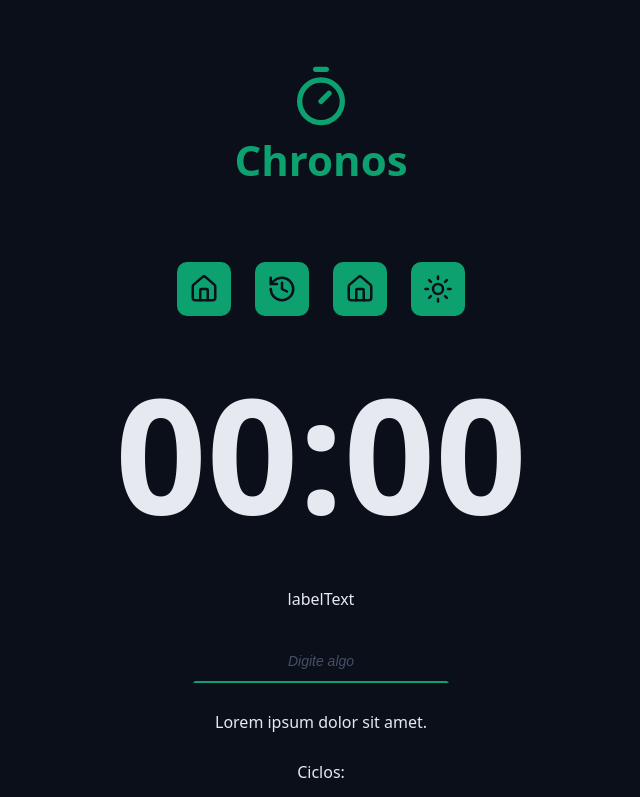
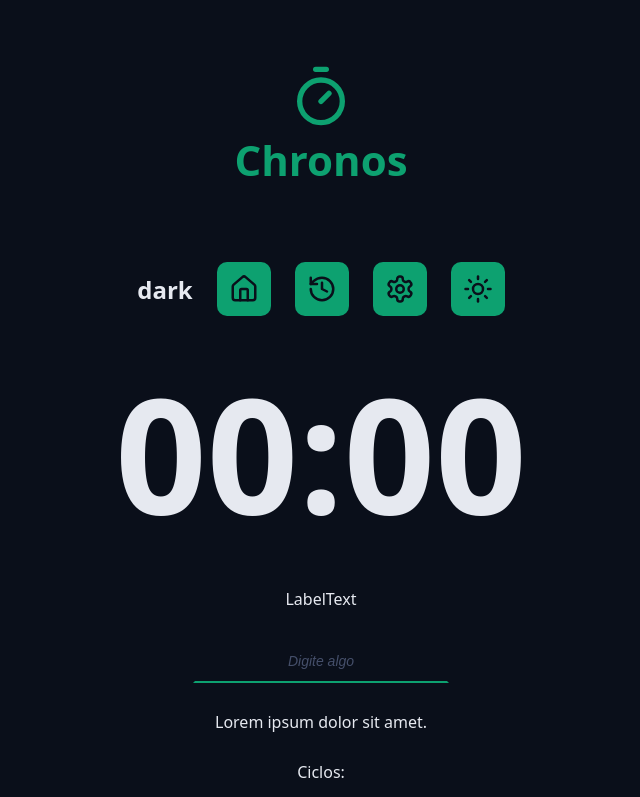
Before and after one commit to dutra357/chronos-app, a React (Vite) app in the folder app/: page / in a window 1280 px wide. Shown: the top 797 px of the page, without its empty margins (319-959 px from the left). Built offline with nearby package versions, Linux system fonts and the light colour scheme.

Commit message:
HOOK: Ajuste de botão com useEffect() com array cheio.

```diff
--- a/app/src/App.tsx
+++ b/app/src/App.tsx
@@ -11,11 +11,11 @@ import { DefaultButton } from './components/button/DefaultButton';
 import { Footer } from './components/footer/Footer';
 import { PlayCircleIcon, StopCircleIcon } from 'lucide-react';
 
-
 function App() {
 
   return (
     <>
+
       <Container>
         <Logo />
       </Container>
@@ -35,7 +35,7 @@ function App() {
             <InputDefault
               id='input'
               type='text'
-              labelText='labelText'
+              labelText='LabelText'
               placeholder='Digite algo'
             />
           </div>
--- a/app/src/components/footer/Footer.tsx
+++ b/app/src/components/footer/Footer.tsx
@@ -7,7 +7,7 @@ export function Footer() {
 
                 Made with ❤️ by{' '}
 
-                <a href="#" target="_blank">
+                <a href="https://brasilescola.uol.com.br/dicas-de-estudo/tecnica-pomodoro-que-e-e-como-funciona.htm" target="_blank">
                     Leia mais sobre a técnica pomodoro.
                 </a>
 
--- a/app/src/components/menu/Menu.tsx
+++ b/app/src/components/menu/Menu.tsx
@@ -1,15 +1,39 @@
+import { useState, useEffect } from 'react';
 import styles from './Menu.module.css';
-
-import { HistoryIcon, HouseIcon, SunIcon } from 'lucide-react';
+import { HistoryIcon, HouseIcon, SettingsIcon, SunIcon } from 'lucide-react';
 
 
+type AvailableThemes = 'dark' | 'light';
+
 export function Menu() {
+
+    const [theme, setTheme] = useState<AvailableThemes>('dark');
+
+    function toggleTheme(event: React.MouseEvent) {
+        event.preventDefault();
+        setTheme(theme === 'dark' ? 'light' : 'dark');
+    }
+
+    // Com array cheio. Sempre que mudar o valor de 'theme'.
+    useEffect(() => {
+        document.documentElement.setAttribute('data-theme', theme);
+        console.log(theme);
+    }, [theme]);
+
     return (
         <nav className={styles.menu}>
-            <a className={styles.menuLink} href='#'><HouseIcon /></a>
-            <a className={styles.menuLink} href='#'><HistoryIcon /></a>
-            <a className={styles.menuLink} href='#'><HouseIcon /></a>
-            <a className={styles.menuLink} href='#'><SunIcon /></a>
+            <h1>{theme}</h1>
+            <a className={styles.menuLink}
+                href='#' aria-label='Ir para Home' title='Ir para a Home'><HouseIcon /></a>
+
+            <a className={styles.menuLink}
+                href='#' aria-label='Ver histórico' title='Ver histórico'><HistoryIcon /></a>
+
+            <a className={styles.menuLink}
+                href='#' aria-label='Configurações' title='Configurações'><SettingsIcon /></a>
+
+            <a className={styles.menuLink} onClick={toggleTheme}
+                href='#' aria-label='Alterar tema claro/escuro' title='Alterar tema claro/escuro'><SunIcon /></a>
         </nav>
     );
 }
--- a/app/src/styles/theme.css
+++ b/app/src/styles/theme.css
@@ -1,5 +1,4 @@
 :root {
-  --primary: pink;
   --gray-100: #e6e9f0;
   --gray-200: #cdd3e1;
   --gray-300: #aab3cc;
@@ -34,3 +33,21 @@
   --disabled: #555f7d;
   --text-disabled: #aab3cc;
 }
+
+:root[data-theme='light'] {
+  --gray-900: #e6e9f0;
+  --gray-800: #cdd3e1;
+  --gray-700: #aab3cc;
+  --gray-600: #555f7d;
+  --gray-500: #454f6a;
+  --gray-400: #363d56;
+  --gray-300: #272f43;
+  --gray-200: #181f2e;
+  --gray-100: #0a0f1a;
+
+  --text-default: #0a0f1a;
+  --text-muted: #272f43;
+
+  --link-color: #0b8a60;
+  --link-hover: #065f46;
+}
```
